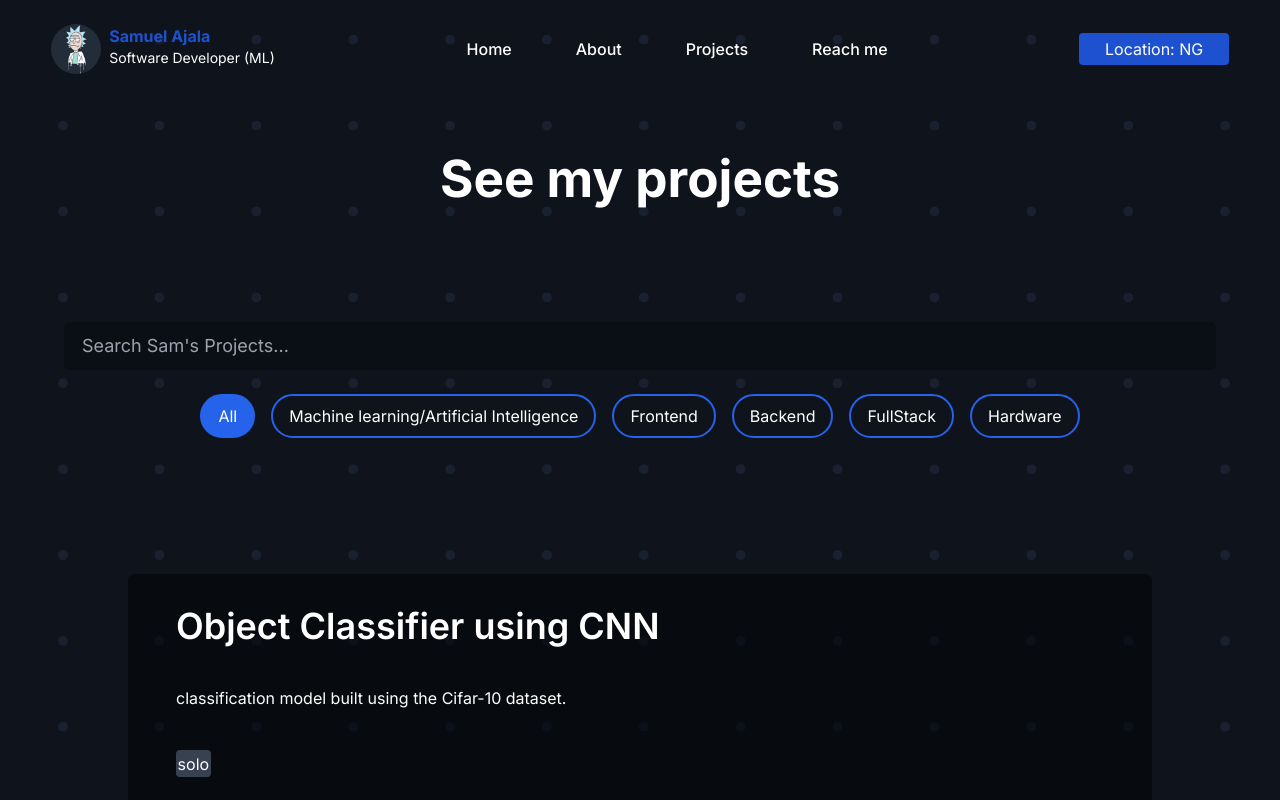
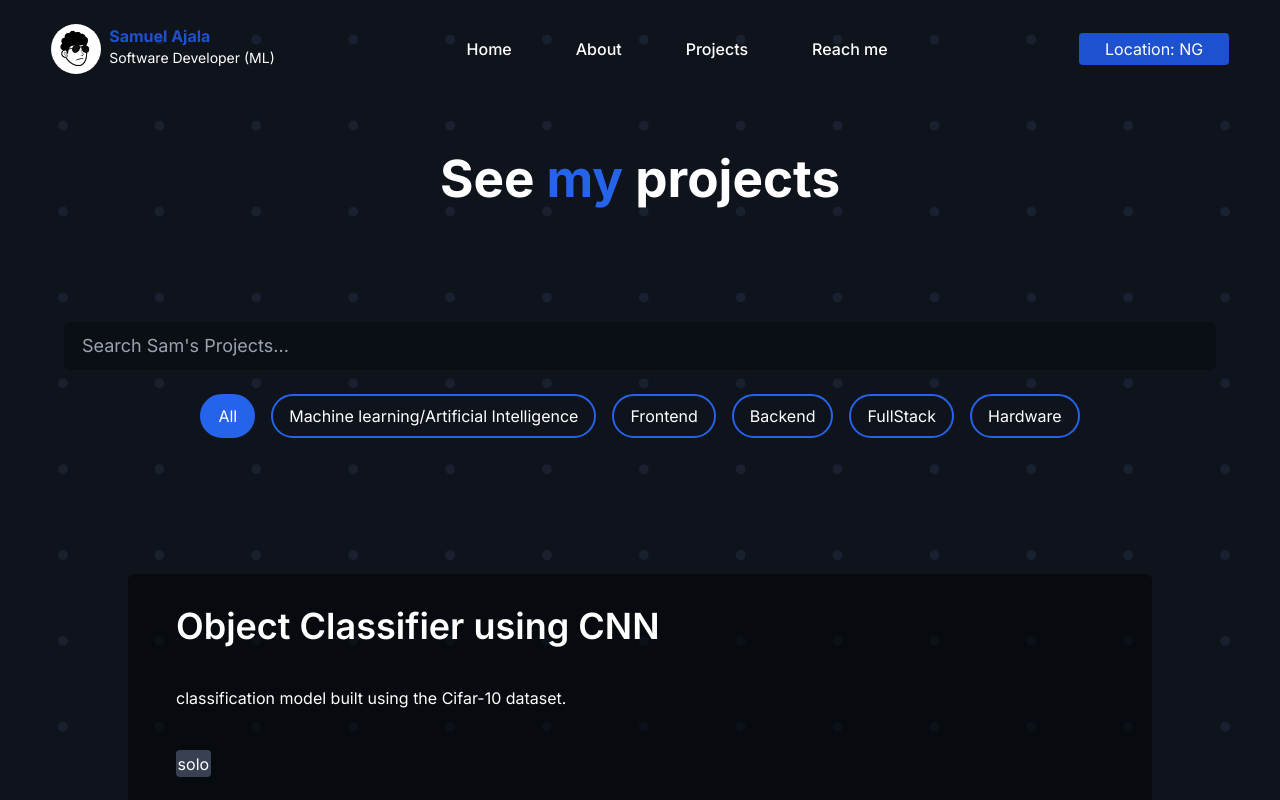
Before and after one commit to samuelajala01/portfolio-v4, a Next.js app: page /projects in a window 1280 px wide. Shown: the top 800 px of the page. Built offline with nearby package versions, Linux system fonts and the light colour scheme.

Commit message:
chore: quick fix

```diff
--- a/src/app/projects/page.jsx
+++ b/src/app/projects/page.jsx
@@ -95,7 +95,7 @@ const Projects = () => {
     <>
       <section className="mx-[5vw] mt-16 text-center mb-32">
         <h1 className="text-2xl md:text-[4vw] text-center mb-32 font-bold">
-          See my projects
+          See <span className="text-blue-600">my</span> projects
         </h1>
         <div className="m-auto">
           <input
--- a/src/components/Navbar.jsx
+++ b/src/components/Navbar.jsx
@@ -3,17 +3,17 @@
 import Link from "next/link";
 import Image from "next/image";
 import { useState, useEffect } from "react";
-import rick from "../../public/rick-pic.jpg";
+import avatar from "../../public/avatar.png";
 
 const Navbar = () => {
   const [isOpen, setIsOpen] = useState(false);
-  const [isMounted, setIsMounted] = useState(false); // Detect if mounted
+  const [isMounted, setIsMounted] = useState(false);
 
   const toggleMenu = () => {
     setIsOpen(!isOpen);
   };
 
-  // Detect if the component has mounted to avoid hydration issues
+
   useEffect(() => {
     setIsMounted(true);
   }, []);
@@ -23,7 +23,7 @@ const Navbar = () => {
       <nav className="flex justify-between py-[1.5rem] px-[4vw] items-center">
         <div className="flex">
           <div className="pr-2">
-            <Image src={rick} alt="Image of rick" width={50} className="rounded-full" />
+            <Image src={avatar} alt="Image of rick" width={50} className="rounded-full" />
           </div>
           <div>
             <p className="text-[var(--pry)] font-bold">Samuel Ajala</p>
```
